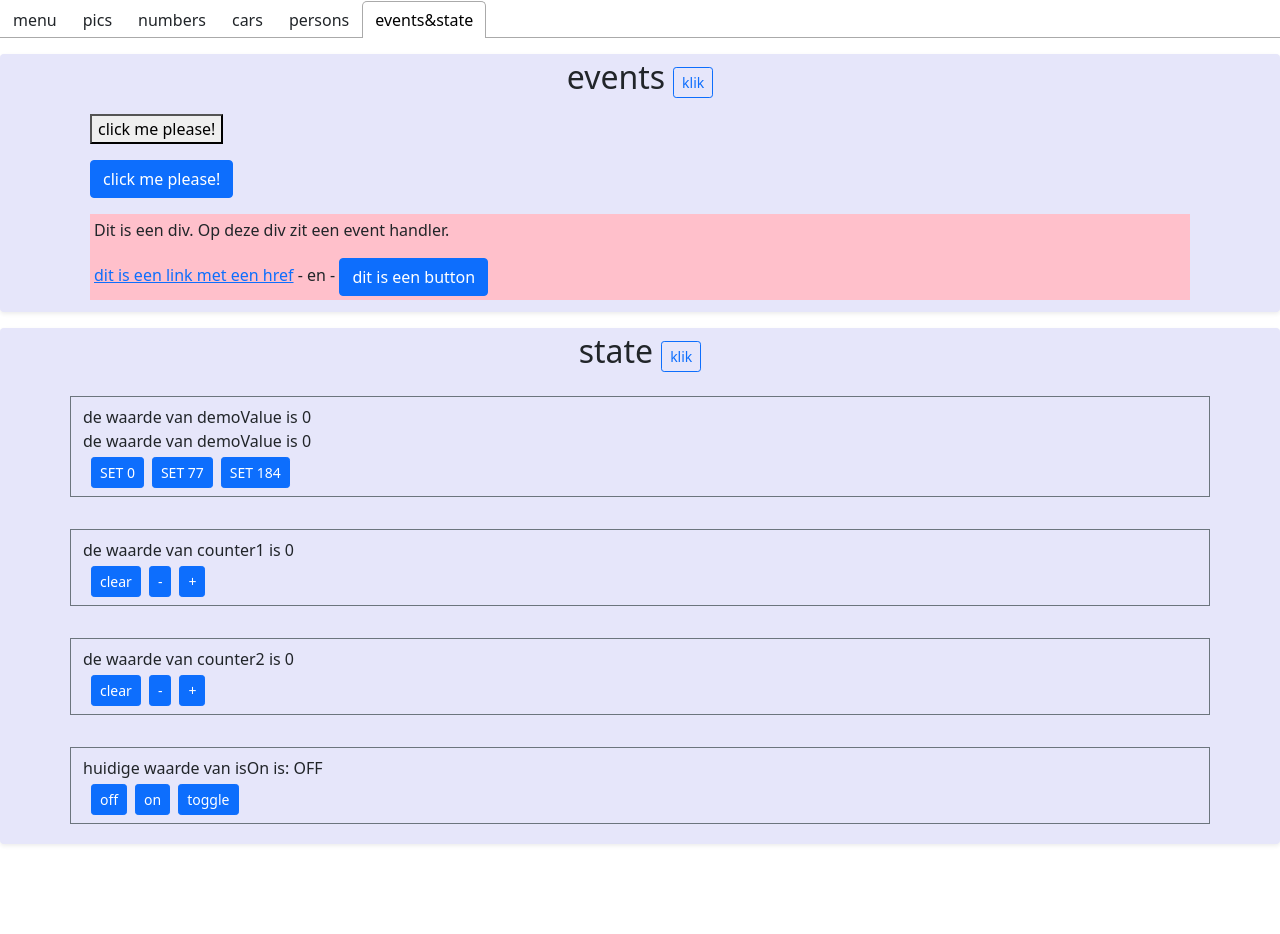
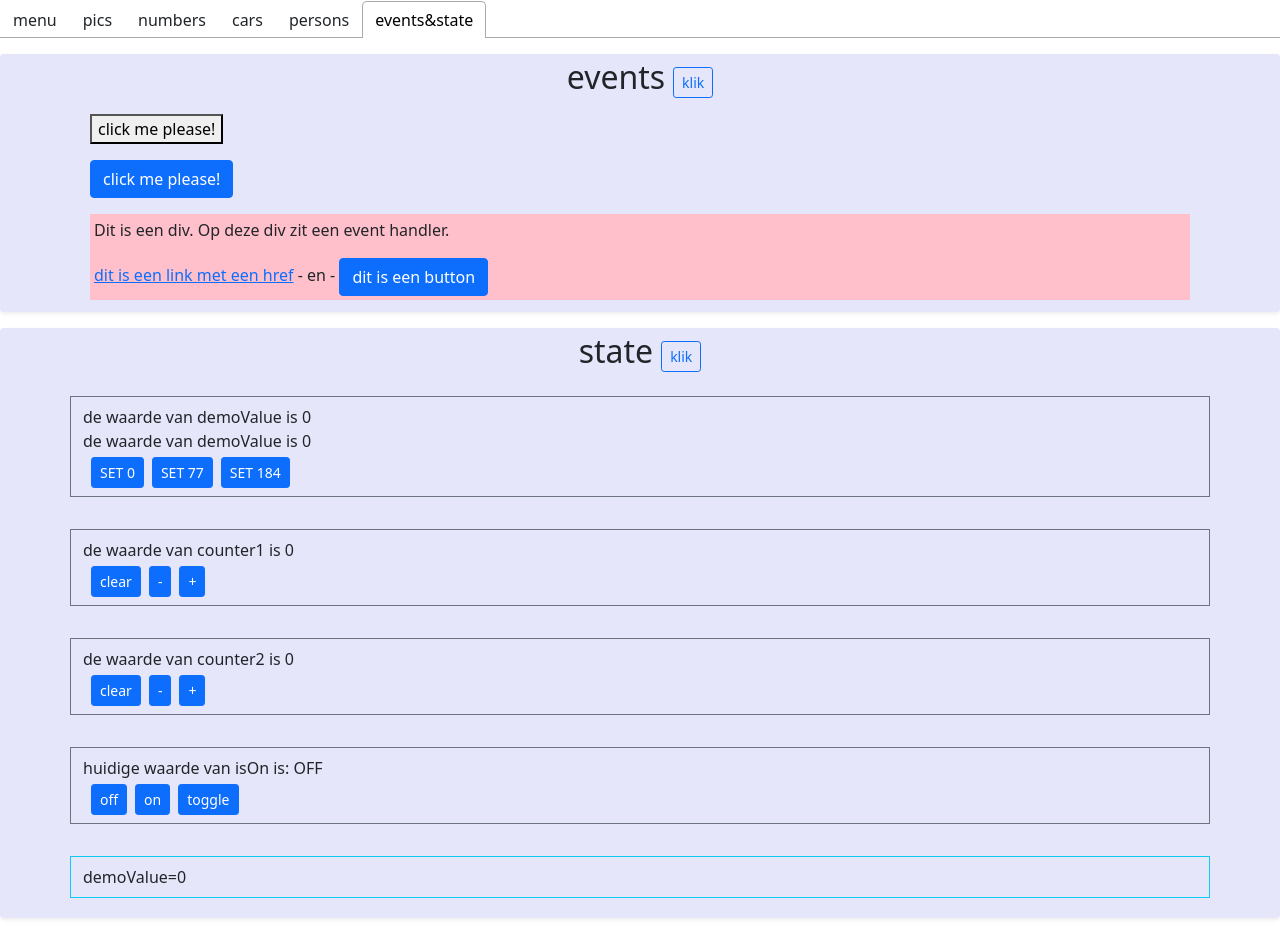
Before and after one commit to kristofmoons/toets2_react, a React (Create React App) app: page / in a window 1280 px wide. Both pictures are taken after a click on the tab "events&state". Before the commit the page ends 860 px from the top, so only its background shows below. Built offline with nearby package versions, Linux system fonts and the light colour scheme.

Commit message:
DemoValueReadOnly: lift state up

```diff
--- a/src/components/StateDemo.js
+++ b/src/components/StateDemo.js
@@ -4,27 +4,39 @@ import {MyButton} from "./MyButton";
 import {Counter} from "./Counter";
 import {OnOffDemo} from "./OnOffDemo";
 
-function DemoValue() {
-    const [demoValue, setDemoValue] = useState(0);
+function DemoValue(props) {
+    const {demoValue, onDemoValueChange} = props;
+
     return (
         <div className="my-3 py-2 border border-secondary">
             <div>de waarde van demoValue is {demoValue}</div>
             <div>de waarde van demoValue is {demoValue}</div>
             <div>
-                <MyButton onClick={() => setDemoValue(0)}> SET 0 </MyButton>
-                <MyButton onClick={() => setDemoValue(77)}> SET 77 </MyButton>
-                <MyButton onClick={() => setDemoValue(184)}> SET 184 </MyButton>
+                <MyButton onClick={() => onDemoValueChange(0)}> SET 0 </MyButton>
+                <MyButton onClick={() => onDemoValueChange(77)}> SET 77 </MyButton>
+                <MyButton onClick={() => onDemoValueChange(184)}> SET 184 </MyButton>
             </div>
         </div>
     );
 }
 
+function DemoValueReadOnly(props) {
+    const {demoValue} = props;
+    return (
+        <div className="my-3 py-2 border border-info">
+            <div>demoValue={demoValue}</div>
+        </div>
+    );
+}
+
 export function StateDemo() {
+    const [demoValue, setDemoValue] = useState(0);
 
     return <Section title="state">
-        <DemoValue/>
+        <DemoValue demoValue={demoValue} onDemoValueChange={setDemoValue}/>
         <Counter name="counter1"/>
         <Counter name="counter2"/>
         <OnOffDemo/>
+        <DemoValueReadOnly demoValue={demoValue}/>
     </Section>;
 }
```
